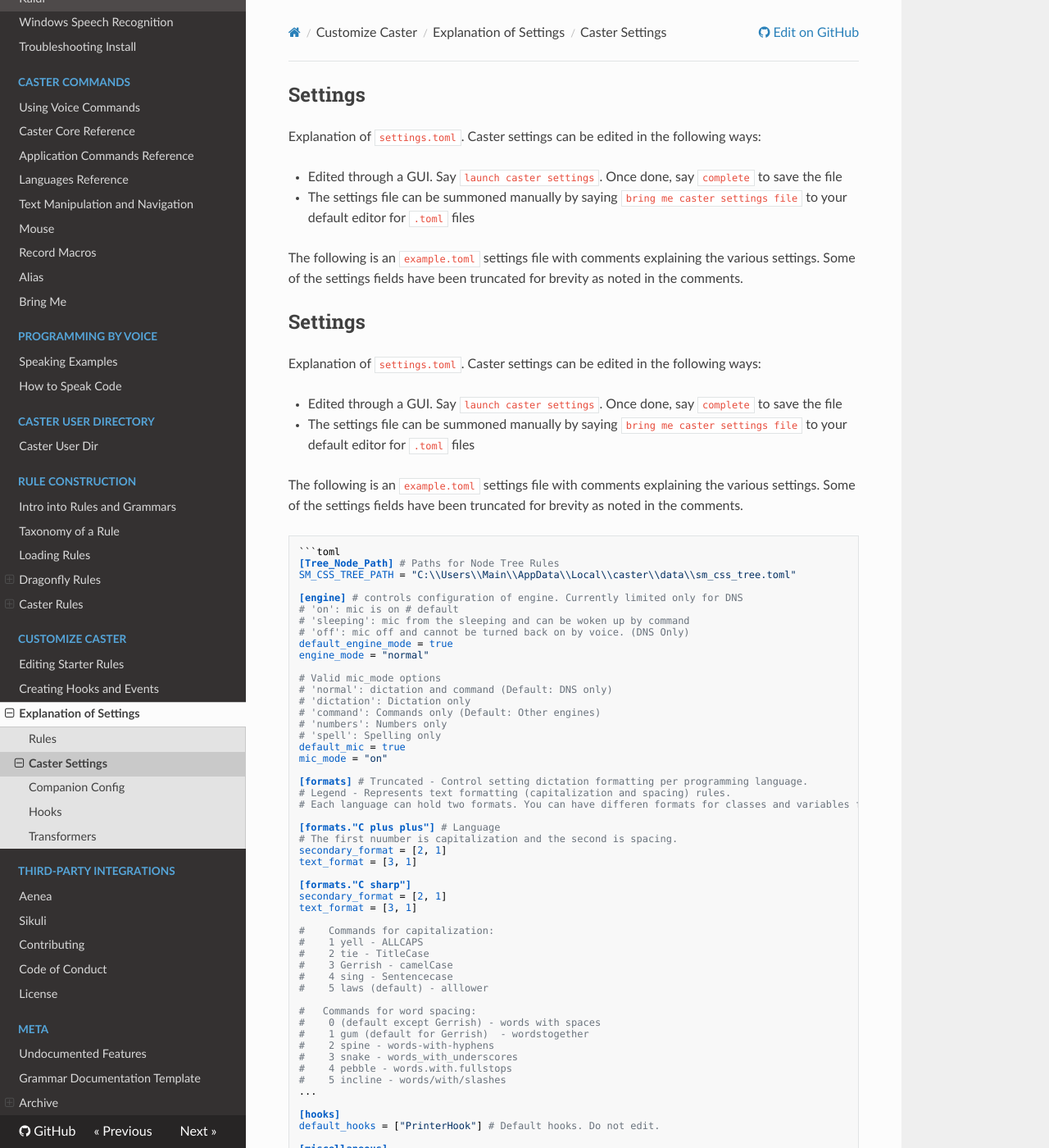
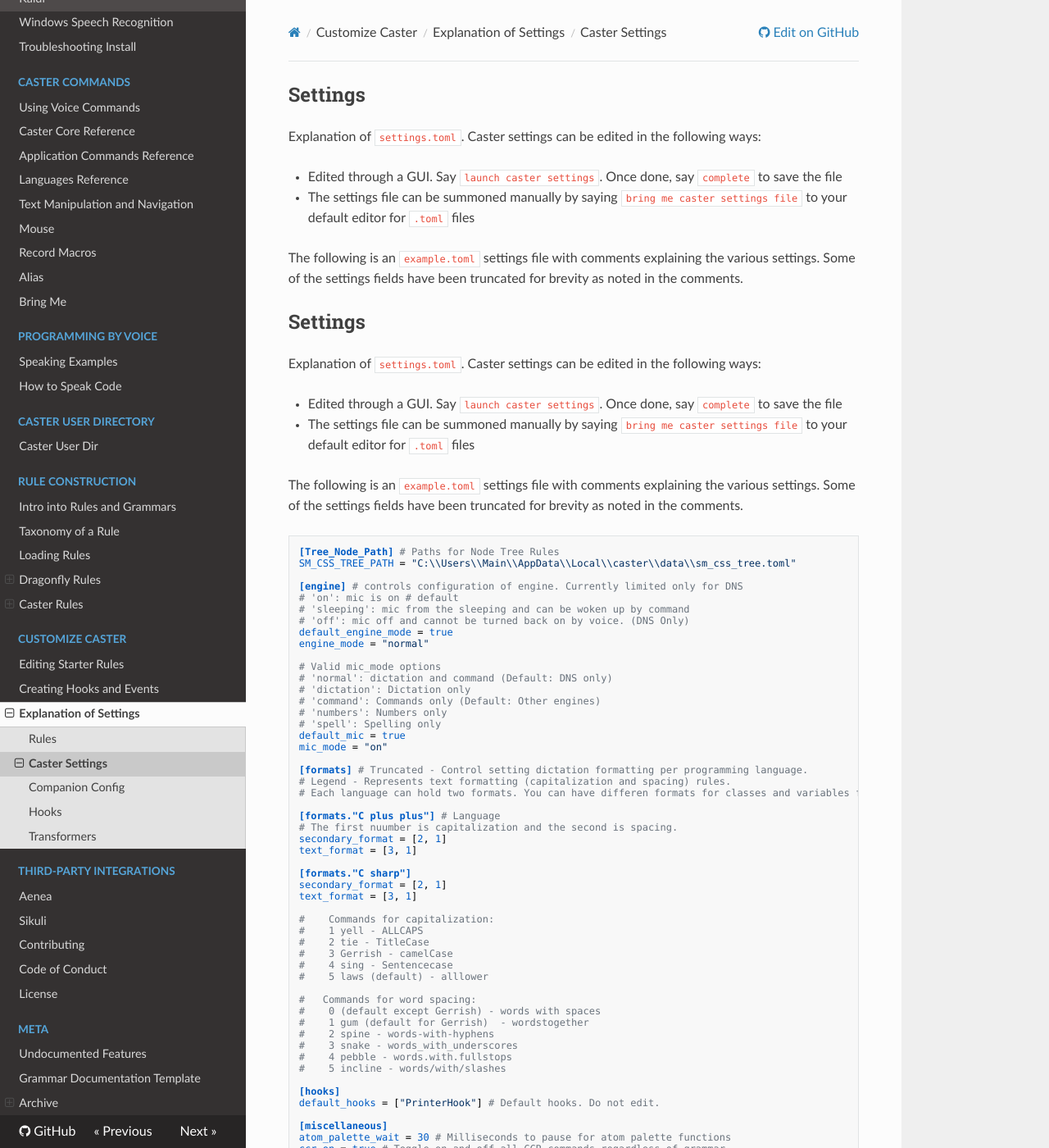
Before and after one commit to dictation-toolbox/Caster, an MkDocs documentation site: the page built from docs/readthedocs/Caster_Settings/settings.md, in a window 1280 px wide and 1400 px high. Shown: the whole window at 82% size. Built offline with MkDocs 1.6.1, drawn with Linux system fonts in a browser that asks for light colours; nearby versions of some CDN libraries; comment, search, counter and statistics services are not loaded.

Commit message:
markdown cleanup

````diff
--- a/docs/readthedocs/Caster_Settings/settings.md
+++ b/docs/readthedocs/Caster_Settings/settings.md
@@ -20,7 +20,6 @@ Explanation of `settings.toml`. Caster settings can be edited in the following w
 
 
 
-```toml
 ```toml
 [Tree_Node_Path] # Paths for Node Tree Rules
 SM_CSS_TREE_PATH = "C:\\Users\\Main\\AppData\\Local\\caster\\data\\sm_css_tree.toml"
@@ -68,7 +67,6 @@ text_format = [3, 1]
 #    3 snake - words_with_underscores
 #    4 pebble - words.with.fullstops
 #    5 incline - words/with/slashes
-...
 
 [hooks]
 default_hooks = ["PrinterHook"] # Default hooks. Do not edit.
````
